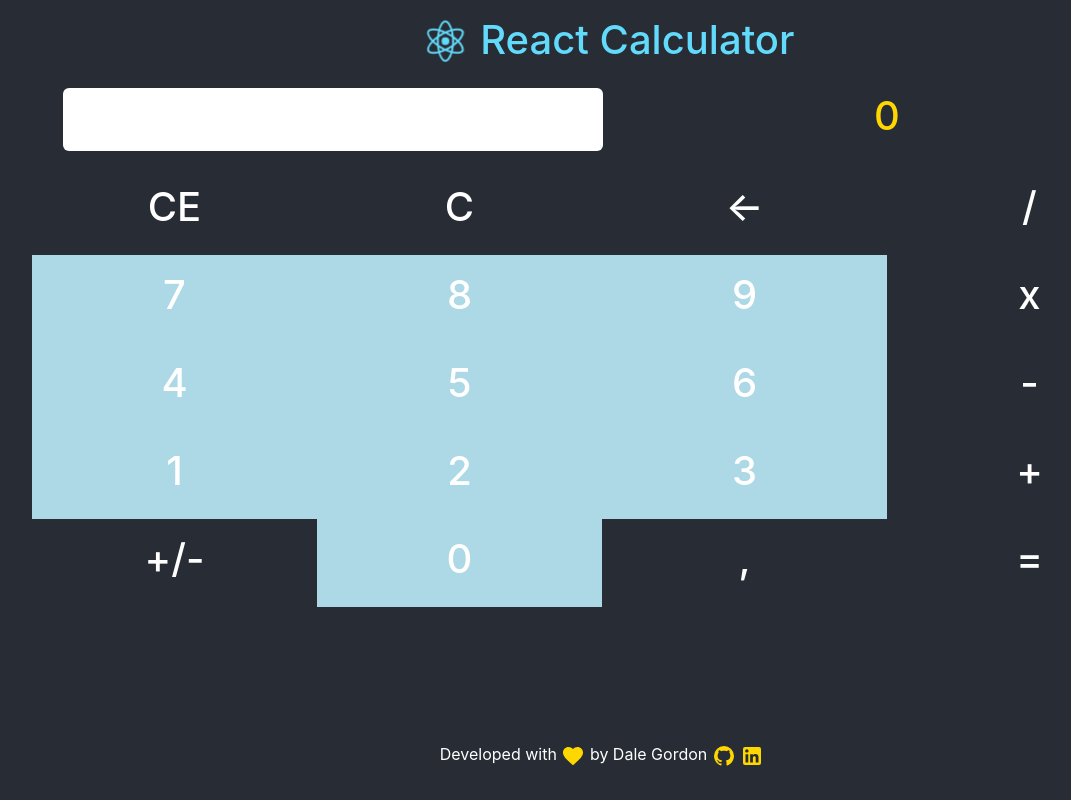
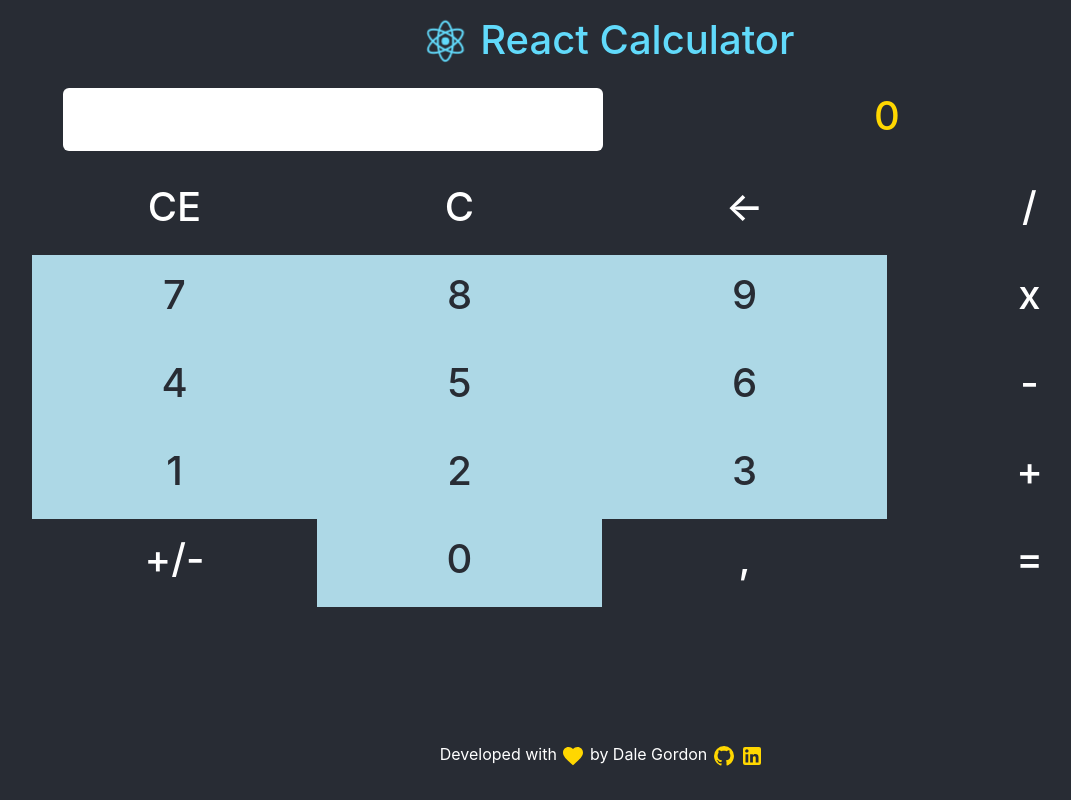
Before and after one commit to dbgordon09/react-calculator, a React (Create React App) app: page / in a window 1280 px wide. Shown: the whole page, without its empty margins (38-1109 px from the left). Built offline with nearby package versions, Linux system fonts and the light colour scheme.

Commit message:
Operators #wip

```diff
--- a/src/App.css
+++ b/src/App.css
@@ -53,4 +53,5 @@
 }
 .Number {
   background-color: lightblue;
+  color: #282c34;
 }
--- a/src/Calculator.js
+++ b/src/Calculator.js
@@ -1,35 +1,65 @@
 import React, {useState} from 'react';
 const Calculator = () => {
     const buttons = [
-        new dataButton("clear-entry", "CE" , () => {setDisplay("")}),
-        new dataButton("clear", "C", () => {setDisplay(""); setAnswer(0);}),
-        new dataButton("backspace", "<-", (value) => value.slice(0, -1)),
-        new dataButton("divide", "/"),
+        new dataButton("clear-entry", "CE" , () => clearDisplay()),
+        new dataButton("clear", "C", () => {clearDisplay(); setAnswer(0);}),
+        new dataButton("backspace", "<-", () => setDisplay(display.slice(0, -1))),
+        new dataButton("divide", "/", () => {operate(operatorsEnum.DIVIDE)}),
         new dataButton("seven", "7", () => setDisplay(`${display}7`), "Number"),
-        new dataButton("eight", "8", value => `${value}8`, "Number"),
-        new dataButton("nine", "9", value => `${value}9`, "Number"),
-        new dataButton("multiply", "x", value => value),
-        new dataButton("four", "4", value => `${value}4`, "Number"),
-        new dataButton("five", "5", value => `${value}5`, "Number"),
-        new dataButton("six", "6", value => `${value}6`, "Number"),
-        new dataButton("minus", "-", value => value),
-        new dataButton("one", "1", value => `${value}1`, "Number"),
-        new dataButton("two", "2", value => `${value}2`, "Number"),
-        new dataButton("three", "3", value => `${value}3`, "Number"),
-        new dataButton("add", "+", value => value),
-        new dataButton("negate", "+/-", value => value),
-        new dataButton("zero", "0", value => `${value}0`, "Number"),
+        new dataButton("eight", "8", () => setDisplay(`${display}8`), "Number"),
+        new dataButton("nine", "9", () => setDisplay(`${display}9`), "Number"),
+        new dataButton("multiply", "x", () => {operate(operatorsEnum.MULTIPLY)}),
+        new dataButton("four", "4", () => setDisplay(`${display}4`), "Number"),
+        new dataButton("five", "5", () => setDisplay(`${display}5`), "Number"),
+        new dataButton("six", "6", () => setDisplay(`${display}6`), "Number"),
+        new dataButton("minus", "-", () => {operate(operatorsEnum.SUBTRACT)}),
+        new dataButton("one", "1", () => setDisplay(`${display}1`), "Number"),
+        new dataButton("two", "2", () => setDisplay(`${display}2`), "Number"),
+        new dataButton("three", "3", () => setDisplay(`${display}3`), "Number"),
+        new dataButton("add", "+", () => {operate(operatorsEnum.ADD)}),
+        new dataButton("negate", "+/-", () => setDisplay(display[0] === '-' ? display.slice(1) : `-${display}`)),
+        new dataButton("zero", "0", () => setDisplay(`${display}0`), "Number"),
         new dataButton("decimal-point", ",", value => `${value},`),
-        new dataButton("equals", "=", () => setAnswer('42'))
+        new dataButton("equals", "=", () => setAnswer('42')),
     ];
 
+    //Helper functions
+    const clearDisplay = () => {setDisplay('')};
+
+    //Defining an immutable list of operators
+    const operatorsEnum = Object.freeze({ADD: 1, SUBTRACT: 2, MULTIPLY: 3, DIVIDE: 4});
+
+    //Defining state
     const [answer, setAnswer] = useState(0);
     const [display, setDisplay] = useState('');
 
-    const handleInput = (input) => {
-        setDisplay(display + input)
+    //Hold the last used operator in memory
+    let lastOperator = operatorsEnum.ADD;
+
+    //Operator functionality
+    const operate = (operator) => {
+        //Apply the last operator on the running total
+        switch(lastOperator) {
+            case operatorsEnum.ADD:
+                setAnswer(answer + parseFloat(display));
+                break;
+            case operatorsEnum.SUBTRACT:
+                setAnswer(answer - parseFloat(display));
+                break;
+            case operatorsEnum.MULTIPLY:
+                setAnswer(answer * parseFloat(display));
+                break;
+            case operatorsEnum.DIVIDE:
+                setAnswer(answer / parseFloat(display));
+                break;
+            default: {
+            }
+        }
+        clearDisplay();
+        lastOperator = operator;
     };
 
+    //Render Method
     return (
         <div className="container">
             <div className="row">
@@ -53,7 +83,7 @@
             </div>
         </div>
     )
-}
+};
 
 export default Calculator;
 
```
